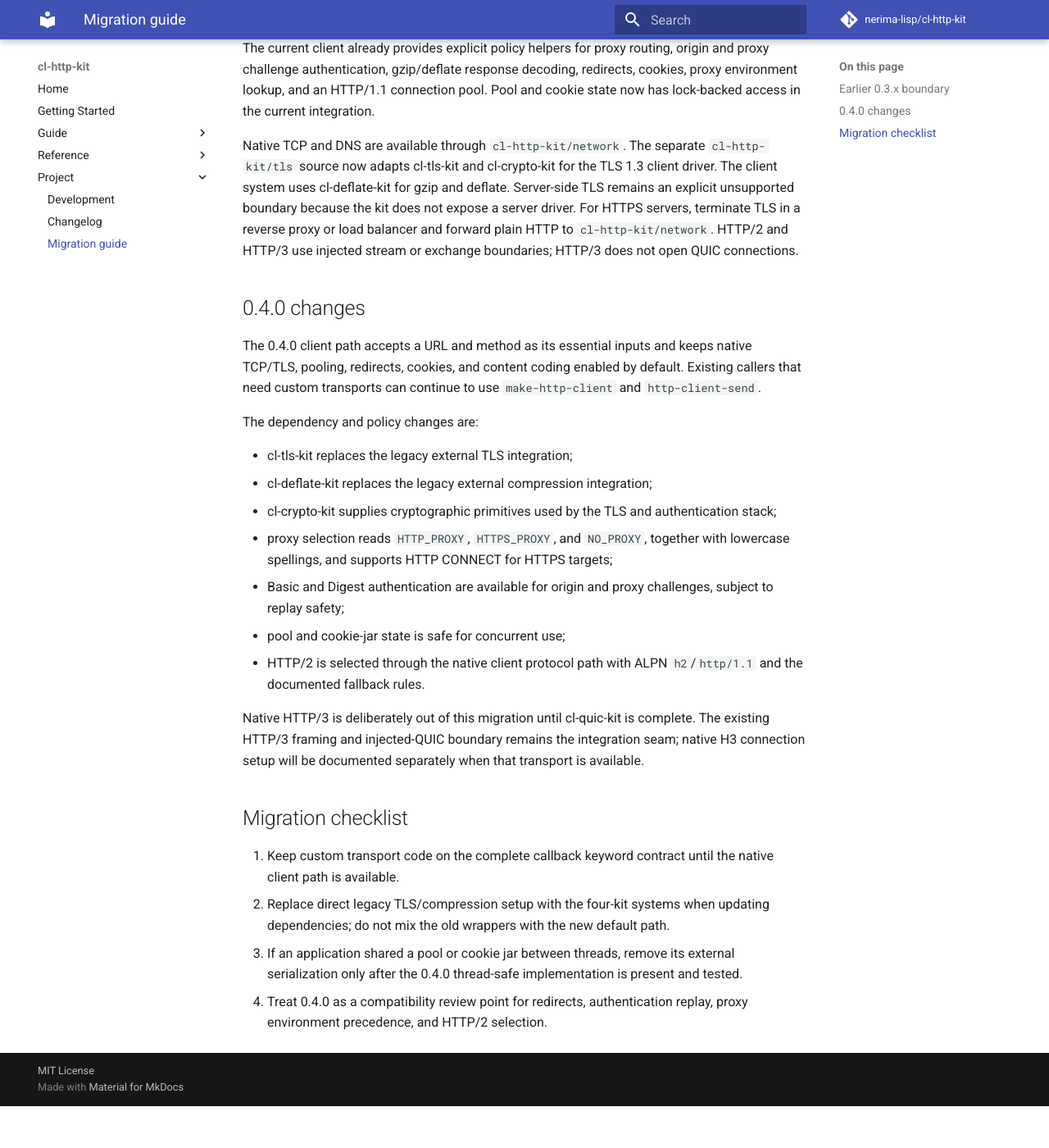
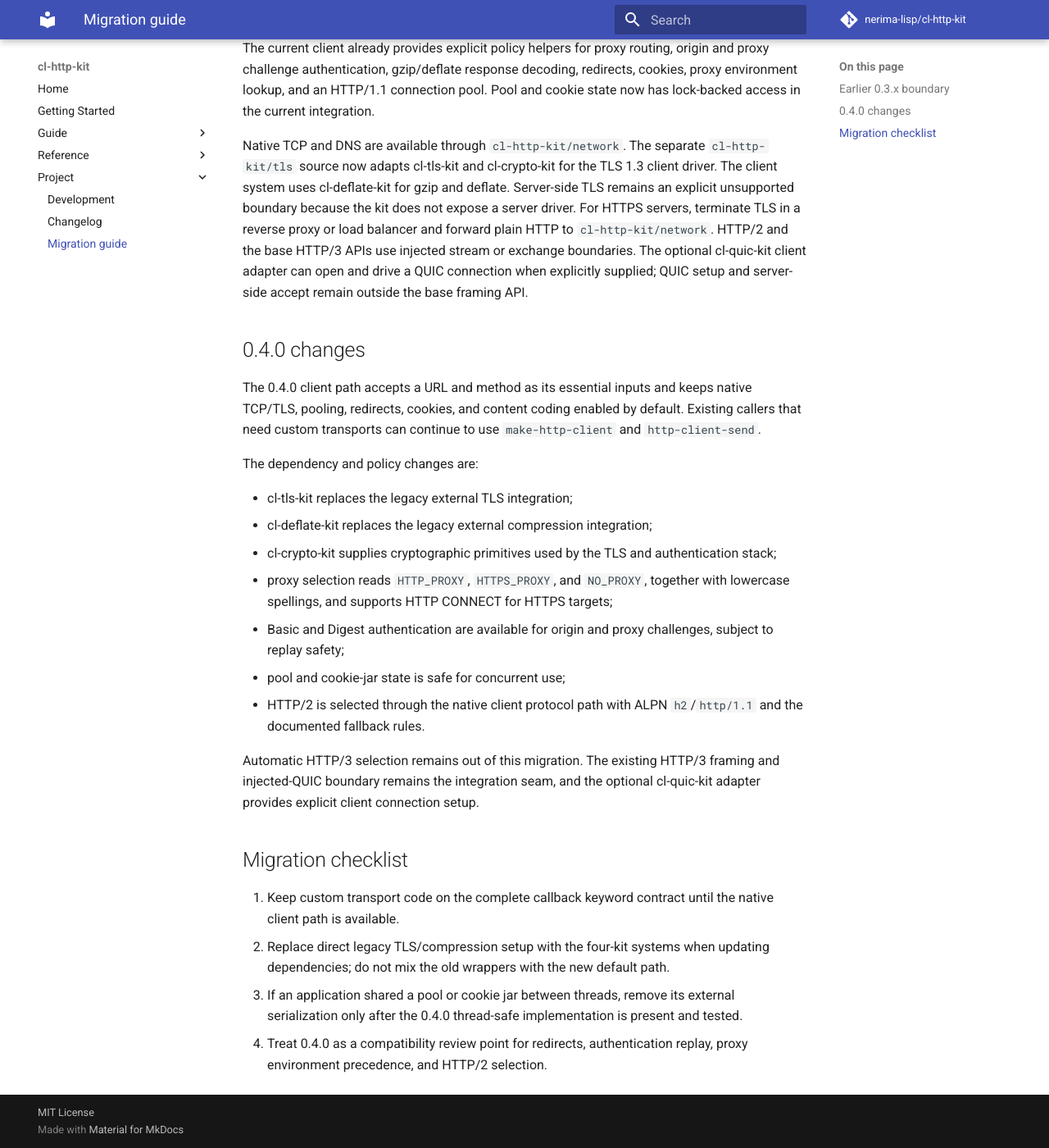
Before and after one commit to nerima-lisp/cl-http-kit, an MkDocs documentation site: the page built from docs/src/project/migration.md, in a window 1280 px wide and 1400 px high, scrolled down 394 px. Shown: the whole window at 82% size. Built offline with MkDocs 1.6.1 and Material for MkDocs 9.7.7, drawn with Linux system fonts in a browser that asks for light colours; comment, search, counter and statistics services are not loaded; before the commit the page ends 1743 px from its top, so only the background shows below that.

Commit message:
docs(http3): describe explicit QUIC adapter boundary

```diff
--- a/docs/src/project/migration.md
+++ b/docs/src/project/migration.md
@@ -22,8 +22,10 @@ client driver. The client system uses cl-deflate-kit for gzip and deflate.
 Server-side TLS remains an explicit unsupported boundary because the kit does
 not expose a server driver. For HTTPS servers, terminate TLS in a reverse
 proxy or load balancer and forward plain HTTP to `cl-http-kit/network`.
-HTTP/2 and HTTP/3 use injected stream or exchange boundaries; HTTP/3 does not
-open QUIC connections.
+HTTP/2 and the base HTTP/3 APIs use injected stream or exchange boundaries.
+The optional cl-quic-kit client adapter can open and drive a QUIC connection
+when explicitly supplied; QUIC setup and server-side accept remain outside the
+base framing API.
 
 ## 0.4.0 changes
 
@@ -46,10 +48,9 @@ The dependency and policy changes are:
 - HTTP/2 is selected through the native client protocol path with ALPN
   `h2`/`http/1.1` and the documented fallback rules.
 
-Native HTTP/3 is deliberately out of this migration until cl-quic-kit is
-complete. The existing HTTP/3 framing and injected-QUIC boundary remains the
-integration seam; native H3 connection setup will be documented separately
-when that transport is available.
+Automatic HTTP/3 selection remains out of this migration. The existing HTTP/3
+framing and injected-QUIC boundary remains the integration seam, and the
+optional cl-quic-kit adapter provides explicit client connection setup.
 
 ## Migration checklist
 
```
Also changed, not shown: docs/src/guide/core-concepts.md (+4 -2 lines), docs/src/index.md (+7 -4 lines), docs/src/project/changelog.md (+5 -3 lines), docs/src/reference/compatibility.md (+5 -2 lines), README.md.
